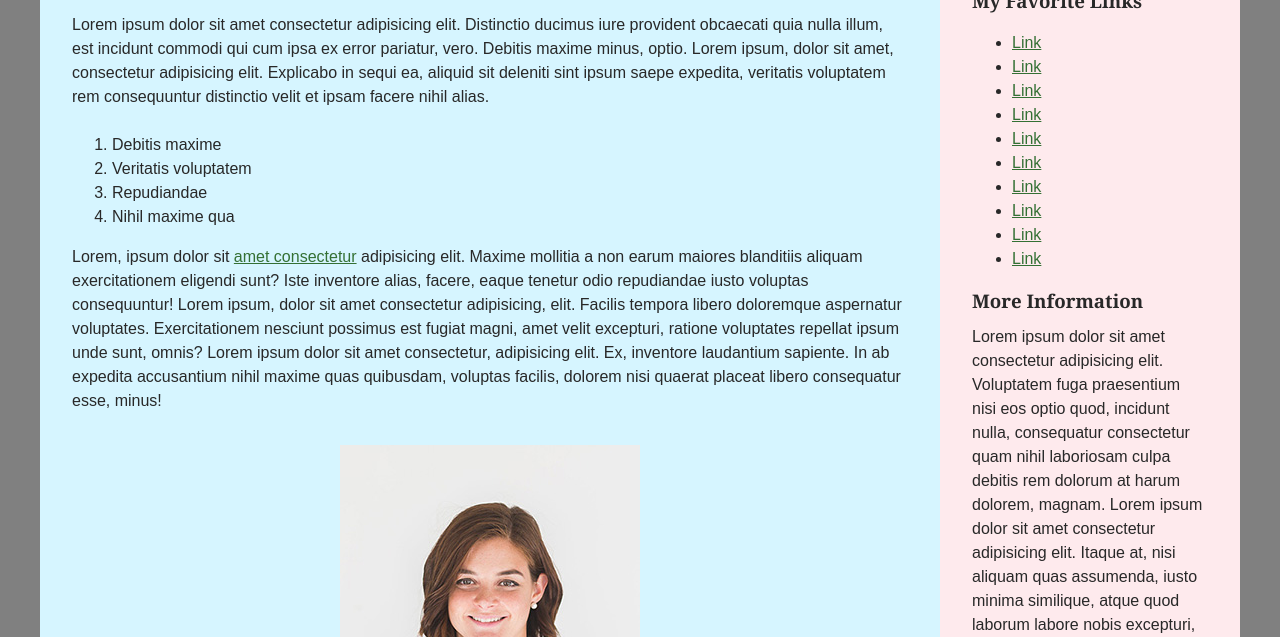
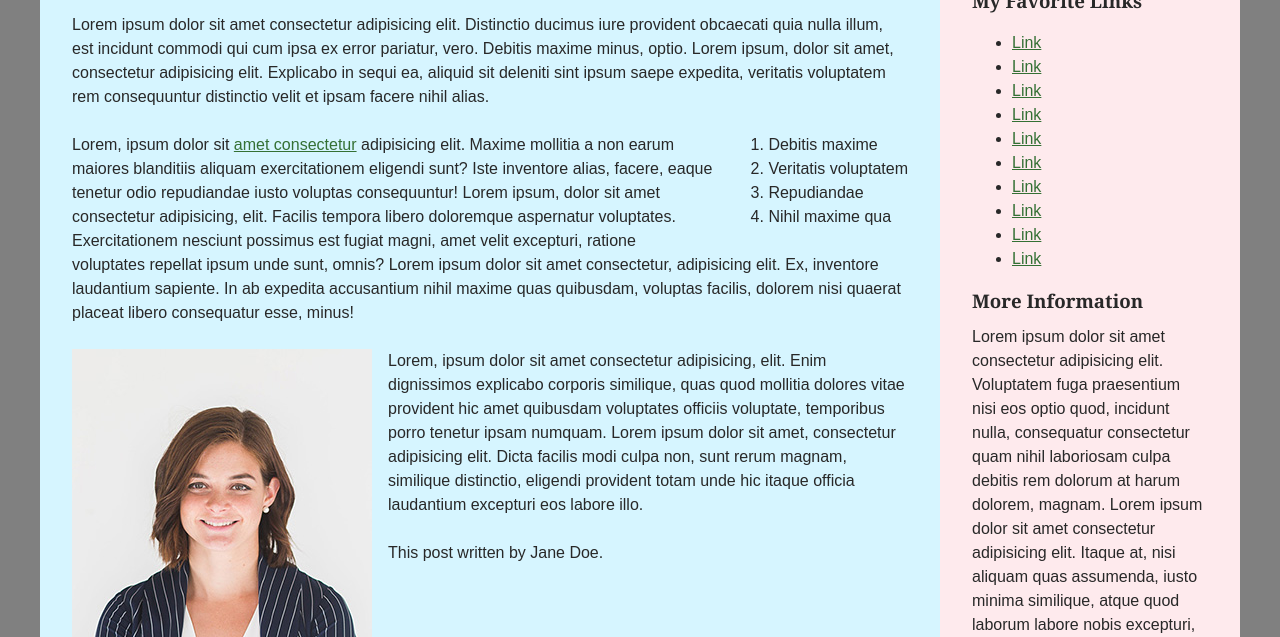
Before and after one commit to jmfwdev/day07, a plain HTML site: page news.html in a window 1280 px wide. Shown: the part 315-952 px from the top of the page. Drawn offline with Linux system fonts and the light colour scheme.

Commit message:
Added floats and clearfix hack

```diff
--- a/styles/news.css
+++ b/styles/news.css
@@ -258,6 +258,14 @@ a:active {
 article {
 	border-bottom: 1px solid #888888;
 	margin-bottom: 1.5rem;
+	/* clear: both; */
+	/* we are going to use clearfix hack instead */
+}
+
+article::after {
+	content: "";
+	display: block;
+	clear: both;
 }
 
 article footer {
@@ -265,10 +273,14 @@ article footer {
 }
 
 .alignleft {
+	float: left;
+	margin: 0 1rem 1rem 0;
 
 }
 
 .alignright {
+	float: right;
+	margin: 0 0 1rem 1rem;
 }
 
 
```
